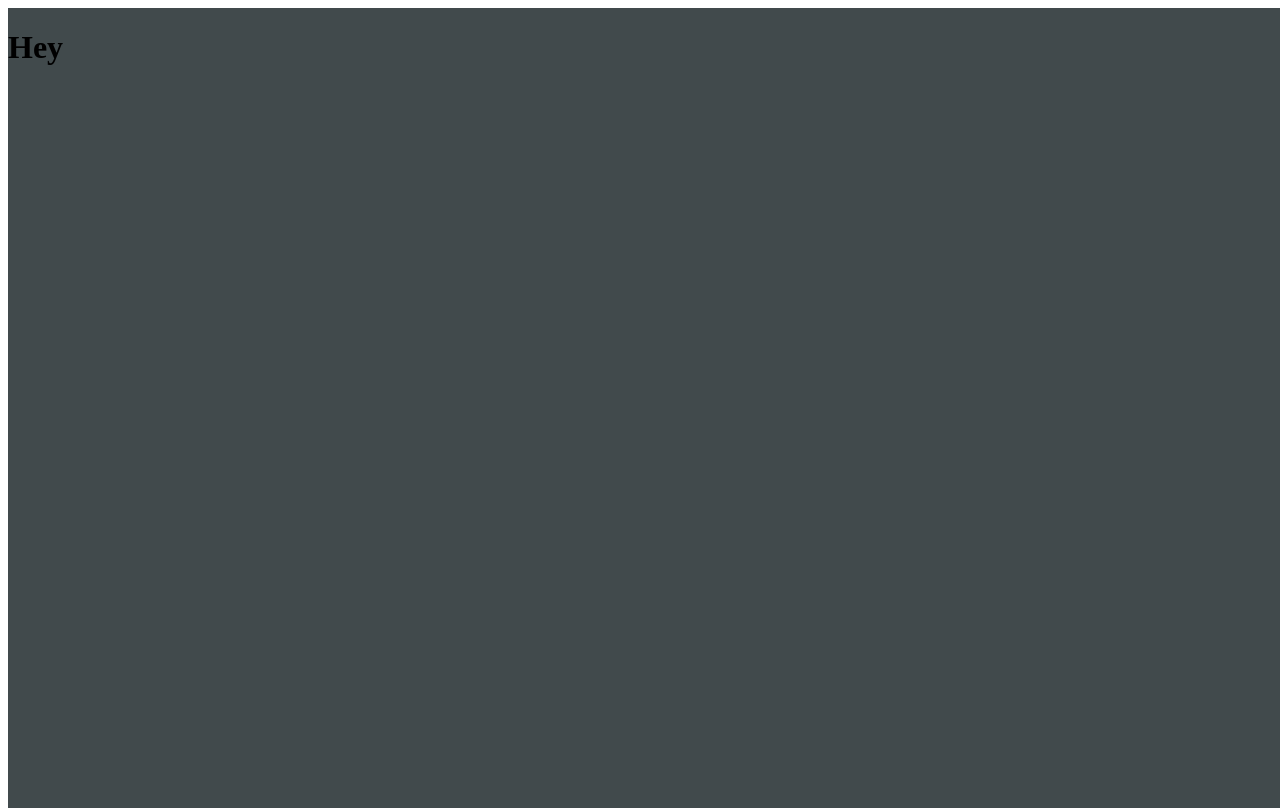
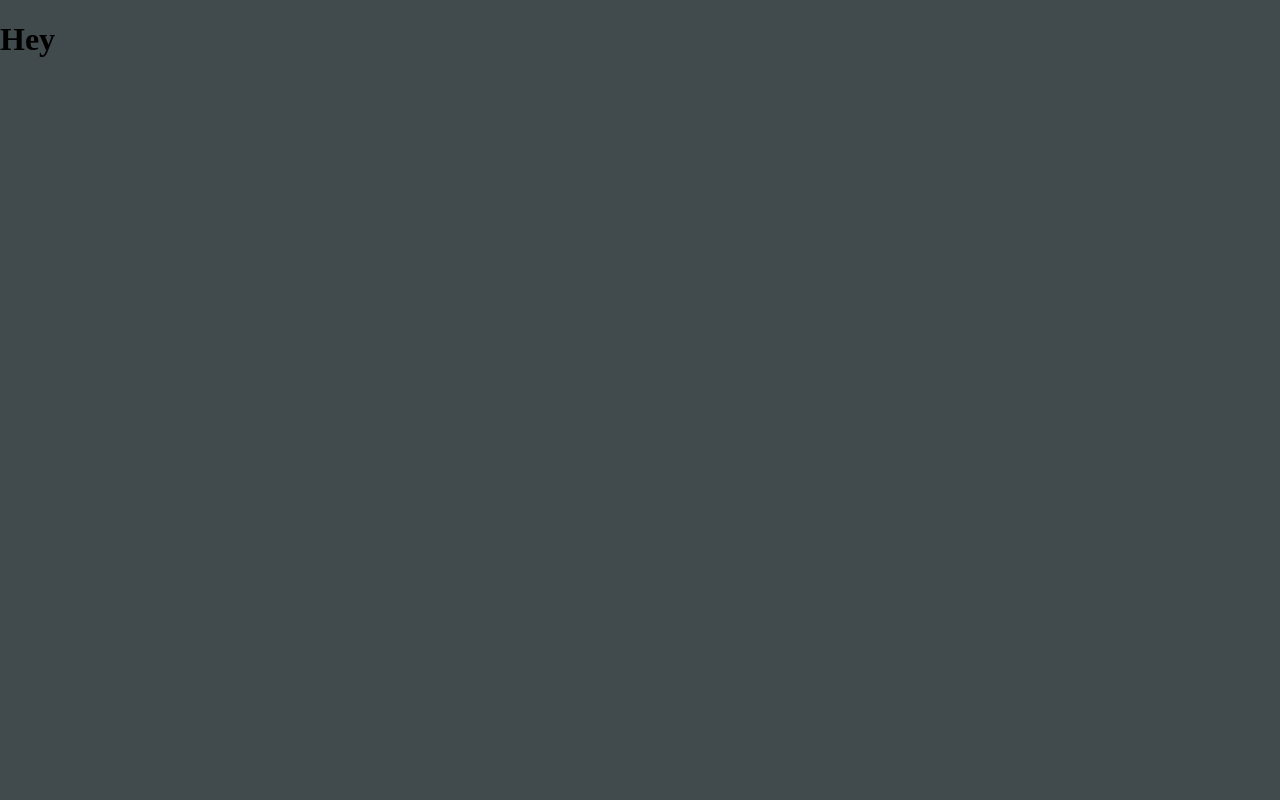
Before and after one commit to Hamzazaheer721/Webworkers-React-Typescript, a React (Create React App) app: page /loop in a window 1280 px wide. Built offline with nearby package versions, Linux system fonts and the light colour scheme.

Commit message:
!feat(CT-3): added GlobalStyle

```diff
--- a/src/App.tsx
+++ b/src/App.tsx
@@ -1,8 +1,12 @@
 import { FC, memo } from 'react'
 import RoutesComponent from './routes';
+import GlobalStyle from './styles/Global';
 
 const App:FC <{}> = memo(() => (
-  <RoutesComponent />
+  <>
+    <GlobalStyle />
+    <RoutesComponent />
+  </>
 ));
 
 export default App;
--- /dev/null
+++ b/src/styles/Global.ts
@@ -0,0 +1,12 @@
+import { createGlobalStyle } from 'styled-components';
+
+const GlobalStyle = createGlobalStyle`
+    html,body, #root {
+        margin: 0;
+        padding: 0;
+        width: 100%;
+        height: 100%;
+    }
+`
+
+export default GlobalStyle;
```
